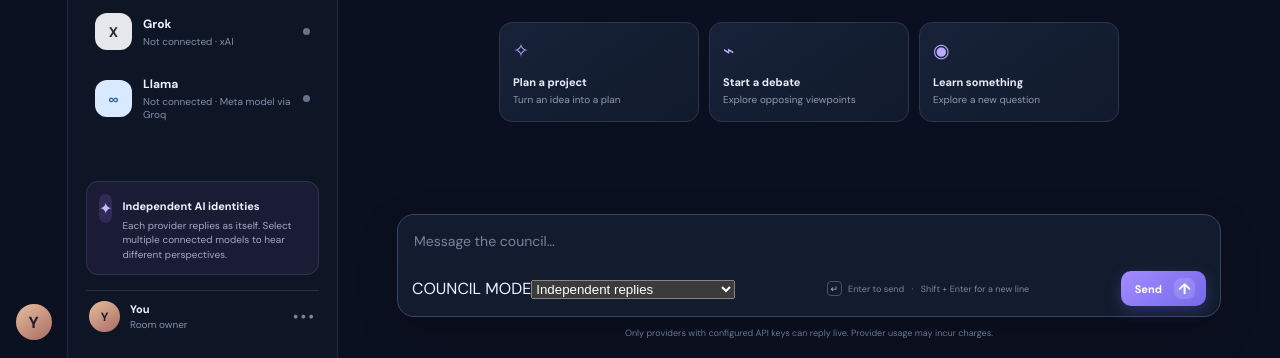
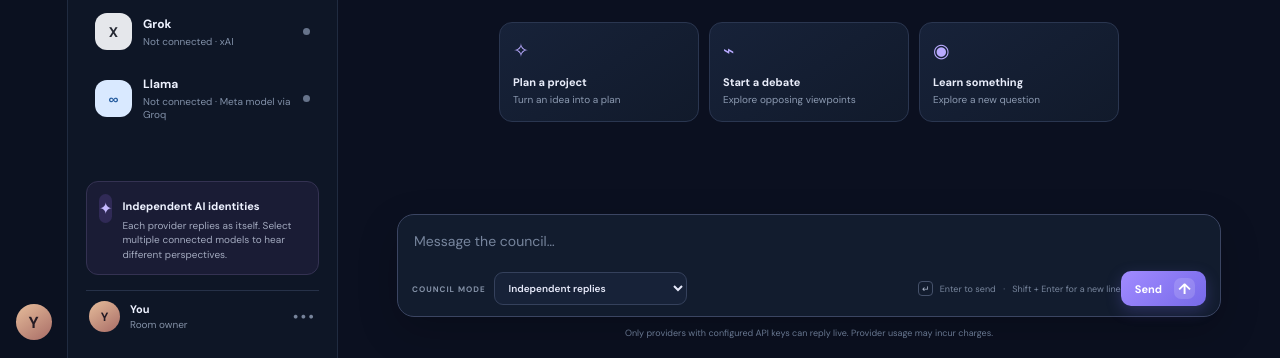
Before and after one commit to playnogamezeri/ai-council-chatroom, a plain HTML site: page index.html in a window 1280 px wide. Shown: the part 442-800 px from the top of the page. Drawn offline with Linux system fonts and the light colour scheme; no server answers.

Commit message:
Style AI council deliberation controls

```diff
--- a/styles.css
+++ b/styles.css
@@ -113,3 +113,11 @@ h1{font:800 22px 'Manrope',sans-serif;margin:5px 0 0;letter-spacing:-.8px}
 
 /* Six-member council and provider setup refinements */
 @media(max-width:650px){.members-list{grid-template-columns:repeat(3,minmax(0,1fr));}.member{min-height:62px}.member-info small{display:block;font-size:8px;white-space:nowrap;overflow:hidden;text-overflow:ellipsis;max-width:100%}}
+
+/* Council deliberation mode selector */
+.mode-select-wrap{display:flex;align-items:center;gap:8px;margin-right:auto;min-width:0}
+.mode-select-wrap>span{font-size:8px;letter-spacing:1px;font-weight:700;color:#8491a7;white-space:nowrap}
+.mode-select-wrap select{max-width:235px;border:1px solid #35415c;border-radius:9px;background:#172238;color:#e7eafa;padding:8px 10px;font:600 10px 'DM Sans',sans-serif;outline:none}
+.mode-select-wrap select:focus{border-color:#8e80df;box-shadow:0 0 0 2px #8e80df22}
+.message.system .message-name{letter-spacing:.8px;color:#c9bcff}
+@media(max-width:650px){.composer-tools{gap:8px;flex-wrap:wrap}.mode-select-wrap{order:0;width:100%;margin:0 0 5px}.mode-select-wrap select{flex:1;max-width:none}.composer-hint{order:1}.send-button{order:2}}
```
